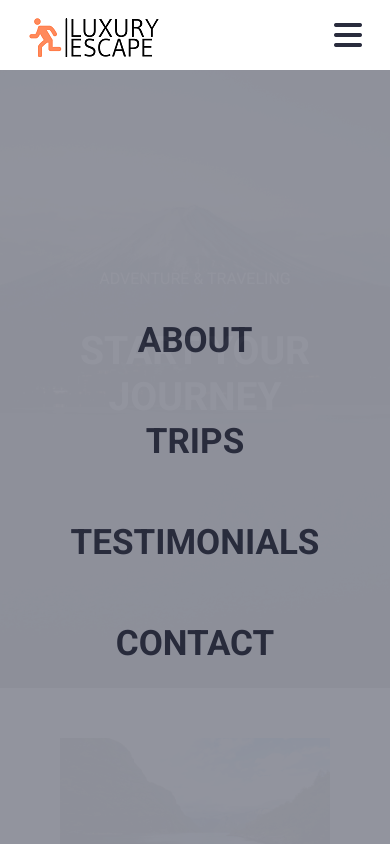
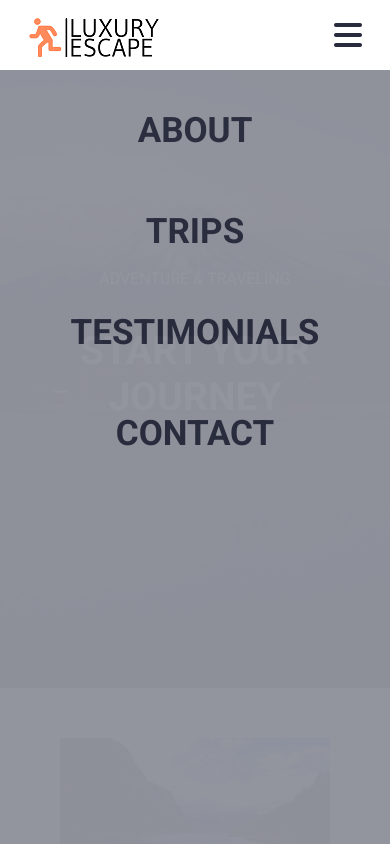
Before and after one commit to MBadisAb/Luxury-Escape, a plain HTML site: page index.html in a window 390 px wide. Both pictures are taken after a click on the item 348 px from the left and 35 px from the top of the page. Shown: the top 844 px of the page. Drawn offline with nearby package versions, Linux system fonts and the light colour scheme.

Commit message:
Add files via upload

```diff
--- a/CSS/style.css
+++ b/CSS/style.css
@@ -115,10 +115,11 @@ header #main-navigation {
   opacity: 98%;
   flex-direction: column;
   flex-wrap: wrap;
-  justify-content: center;
+  justify-content: start;
   align-items: center;
   gap: 60px;
   display: none;
+  padding: 40px 0;
 }
 
 #mobile-navigation a {
```
